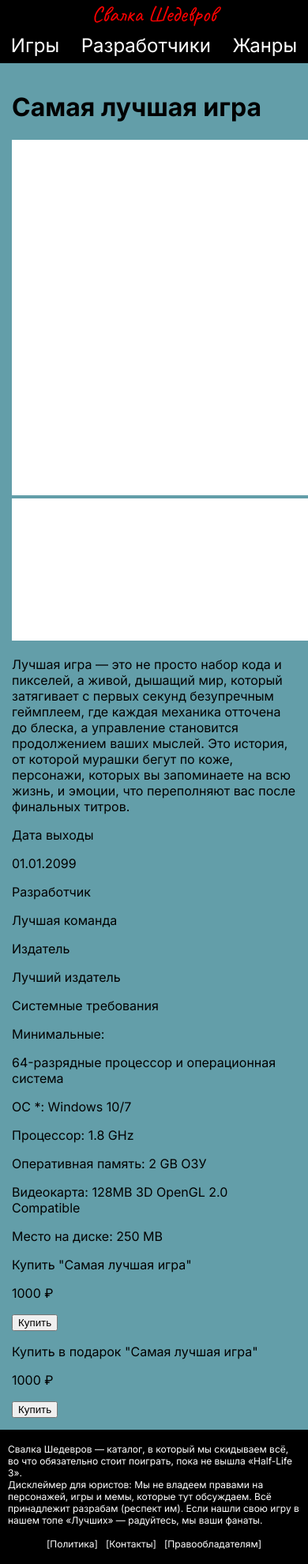
After one commit to firecx/masterpiece-dump, a PHP site: page /game-page.html in a window 390 px wide; the page is wider, and only the part inside the window is pictured. The commit adds this page. Shown: that part at 79% size. Run offline with PHP 8.4, Linux system fonts and the light colour scheme.

Commit message:
game-page

```diff
--- /dev/null
+++ b/css/game-page-styles.css
@@ -0,0 +1,256 @@
+@import url('https://fonts.googleapis.com/css2?family=Caveat:wght@400..700&family=Inter:ital,opsz,wght@0,14..32,100..900;1,14..32,100..900&display=swap');
+@import url('https://fonts.googleapis.com/css2?family=Caveat:wght@400..700&family=Inter:ital,opsz,wght@0,14..32,100..900;1,14..32,100..900&display=swap');
+
+body{
+    margin: 0;
+    padding: 0;
+    background-color: #2F4A50;
+    display: flex;
+    flex-direction: column;
+    align-items: center;
+    font-family: "Inter", sans-serif;
+}
+
+header {
+    background-color: #000000;
+    width: 100%;
+    height: 40px;
+    display: flex;
+    justify-content: center;
+
+}
+
+.header-line {
+    display: flex;
+    width: 70%;
+    height: 100%;
+    padding: 0 30px;
+    align-items: center;
+}
+
+.title-name {
+    color: #FF0000;
+    font-family: "Caveat", cursive;
+    font-size: 1.75rem;
+    margin: 0;
+    padding: 0;
+    width: max-content;
+    height: max-content;
+}
+
+.line-links {
+    flex-grow: 1;
+    display: flex;
+    justify-content: space-around;
+    align-items: center;
+    padding: 0 30px;
+    a {
+        font-size: 1.75rem;
+        color: #FFFFFF;
+        text-decoration: none;
+        gap: 0;
+        margin: 0;
+        height: max-content;
+        width: max-content;
+    }
+}
+
+main {
+    background-color: #639EA9;
+    max-width: 70%;
+    width: 70%;
+    padding: 30px;
+    margin-top: 40px;
+}
+
+.game-name {
+}
+.main-grid {
+}
+.big-img {
+}
+.game-info {
+}
+.game-cover {
+}
+.game-description {
+}
+.game-annotation {
+}
+.release-date {
+}
+.developer {
+}
+.publisher {
+}
+.system-requirements {
+}
+.requirements {
+}
+.shopping-list {
+}
+.by-card {
+}
+.by-lable {
+}
+.price-button {
+}
+.price {
+}
+.by-button {
+}
+
+footer {
+    max-width: 70%;
+    width: 70%;
+    height: 100px;
+    background-color: #000000;
+    display: flex;
+    padding: 10px 30px;
+    align-items: center;
+    justify-content: space-between;
+}
+
+.copyright {
+    p {
+        color: #FFFFFF;
+        margin: 0;
+        padding: 0;
+    }
+}
+
+.footer-links {
+    display: flex;
+    flex-direction: column;
+    justify-content: space-around;
+    align-items: center;
+    height: 100%;
+
+    a {
+        text-decoration: none;
+        color: #FFFFFF;
+    }
+}
+
+@media (max-width: 1000px) {
+    main, footer{
+        max-width: 80%;
+        width: 80%;
+        box-sizing: border-box;
+    }
+
+    .copyright {
+        p {
+            font-size: 0.75rem;
+        }
+    }
+}
+
+@media (max-width: 834px) {
+    .header-line {
+        width: 100%;
+    }
+
+    main {
+        max-width: 100%;
+        width: 100%;
+        box-sizing: border-box;
+        margin: 0;
+    }
+
+    footer {
+        max-width: 100%;
+        width: 100%;
+        box-sizing: border-box;
+    }
+}
+
+@media (max-width: 640px) {
+
+    header {
+        height: 80px;
+    }
+
+    .header-line {
+        flex-direction: column;
+        height: 100%;
+    }
+
+    .title-name {
+        width: max-content;
+    }
+
+    .line-links {
+        width: 100%;
+    }
+
+    footer {
+        height: 170px;
+        flex-direction: column;
+        justify-content: space-around;
+        padding: 10px;
+    }
+
+    .copyright {
+        p {
+            font-size: 1rem;
+        }
+    }
+
+    .footer-links {
+        flex-direction: row;
+        height: max-content;
+        gap: 10px;
+    }
+
+}
+
+@media (max-width: 530px) {
+    .copyright {
+        p {
+            font-size: 0.875rem;
+        }
+    }
+
+    .footer-links {
+        a {
+            font-size: 0.875rem;
+        }
+    }
+}
+
+@media (max-width: 460px) {
+
+    header {
+        padding: 0;
+    }
+
+    .header-line {
+        padding: 0;
+    }
+
+
+    .line-links {
+        padding: 0;
+
+        a {
+            font-size: 1.5rem;
+        }
+    }
+
+    main {
+        padding: 15px;
+    }
+
+    .copyright {
+        p {
+            font-size: 0.75rem;
+        }
+    }
+
+    .footer-links {
+        a {
+            font-size: 0.75rem;
+        }
+    }
+}
--- /dev/null
+++ b/game-page.html
@@ -0,0 +1,88 @@
+<!DOCTYPE html>
+<html>
+<head>
+    <meta charset="UTF-8">
+    <meta name="viewport" content="width=device-width, initial-scale=1.0">
+    <link rel="stylesheet" href="/css/game-page-styles.css">
+    <title>Свалка Шедевров</title>
+</head>
+<body>
+    <body>
+    <header>
+        <div class="header-line">
+            <p class="title-name">Свалка Шедевров</p>
+            <div class="line-links">
+                    <a href="">Игры</a>
+                    <a href="">Разработчики</a>
+                    <a href="">Жанры</a>
+            </div>
+        </div>
+    </header>
+    <main>
+        <h1 class="game-name">Самая лучшая игра</h1>
+        <div class="main-grid">
+            <img class="big-img" src="img/big-img.png" alt="">
+            <div class="game-info">
+                <img class="game-cover" src="img/game-cover.png" alt="">
+                <p class="game-description">
+                    Лучшая игра — это не просто набор кода и пикселей, а живой, дышащий мир, который затягивает с первых секунд безупречным геймплеем, где каждая механика отточена до блеска, а управление становится продолжением ваших мыслей. Это история, от которой мурашки бегут по коже, персонажи, которых вы запоминаете на всю жизнь, и эмоции, что переполняют вас после финальных титров.
+                </p>
+                <div class="game-annotation">
+                    <div class="release-date">
+                        <p>Дата выходы</p>
+                        <p>01.01.2099</p>
+                    </div>
+                    <div class="developer">
+                        <p>Разработчик</p>
+                        <p>Лучшая команда</p>
+                    </div>
+                    <div class="publisher">
+                        <p>Издатель</p>
+                        <p>Лучший издатель</p>
+                    </div>
+                </div>
+            </div>
+            <div class="system-requirements">
+                <p>Системные требования</p>
+                <div class="requirements">
+                    <p>Минимальные:</p>
+                    <p>64-разрядные процессор и операционная система</p>
+                    <p>ОС *: Windows 10/7</p>
+                    <p>Процессор: 1.8 GHz</p>
+                    <p>Оперативная память: 2 GB ОЗУ</p>
+                    <p>Видеокарта: 128MB 3D OpenGL 2.0 Compatible</p>
+                    <p>Место на диске: 250 MB</p>
+                </div>
+            </div>
+            <div class="shopping-list">
+                <div class="by-card">
+                    <p class="by-lable">Купить "Самая лучшая игра"</p>
+                    <div class="price-button">
+                        <p class="price">1000 ₽</p>
+                        <button class="by-button">Купить</button>
+                    </div>
+                </div>
+                <div class="by-card">
+                    <p class="by-lable">Купить в подарок "Самая лучшая игра"</p>
+                    <div class="price-button">
+                        <p class="price">1000 ₽</p>
+                        <button class="by-button">Купить</button>
+                    </div>
+                </div>
+            </div>
+        </div>
+    </main>
+    <footer>
+        <div class="copyright">
+            <p>Свалка Шедевров — каталог, в который мы скидываем всё, во что обязательно стоит поиграть, пока не вышла «Half-Life 3».</p>
+            <p>Дисклеймер для юристов: Мы не владеем правами на персонажей, игры и мемы, которые тут обсуждаем. Всё принадлежит разрабам (респект им). Если нашли свою игру в нашем топе «Лучших» — радуйтесь, мы ваши фанаты.</p>
+        </div>
+        <div class="footer-links">
+            <a href="">[Политика]</a>
+            <a href="">[Контакты]</a>
+            <a href="">[Правообладателям]</a>
+        </div>
+    </footer>
+</body>
+</body>
+</html>
```
Also changed, not shown: css/main-styles.css (renamed from css/styles.css, +14 -21 lines), index.html (+17 -17 lines), img/big-img.png (added), img/game-cover.png (added).
